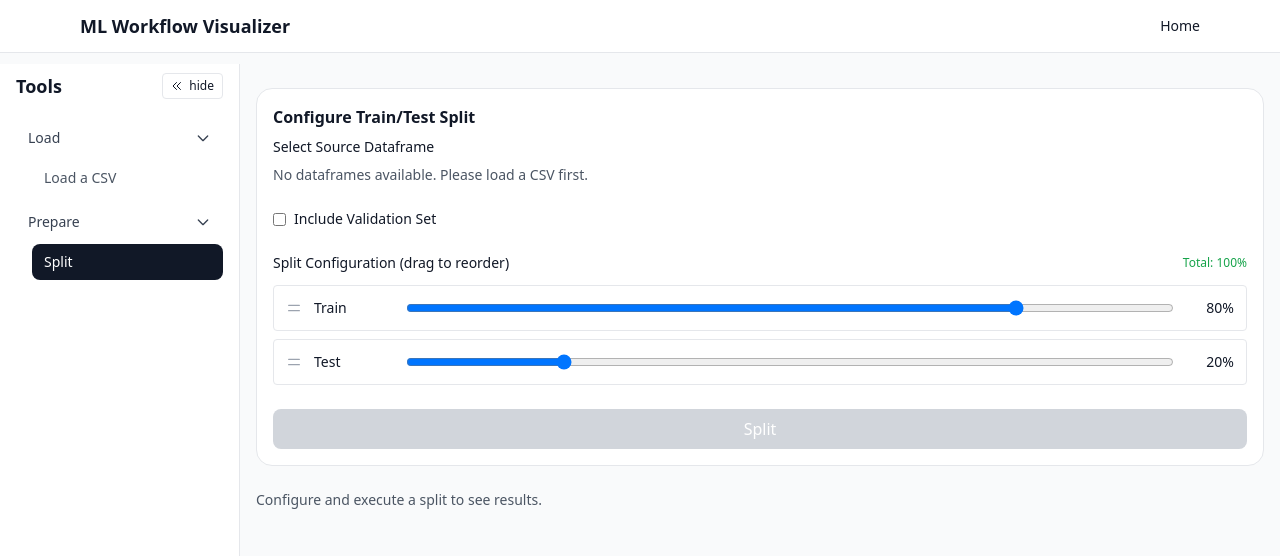
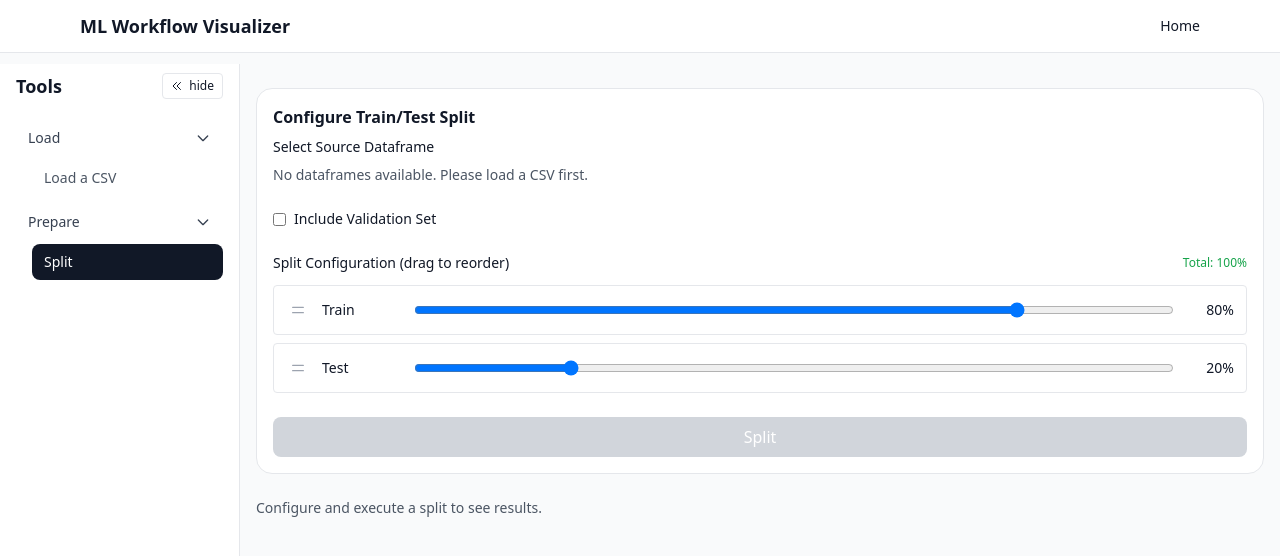
Before and after one commit to DrQuacks/ml-workflow-visualizer, a Next.js app: page /prepare/split in a window 1280 px wide. Shown: the top 556 px of the page. Built offline with nearby package versions, Linux system fonts and the light colour scheme.

Commit message:
react dnd for splits, fix some bugs with split amounts

```diff
--- a/app/prepare/split/page.tsx
+++ b/app/prepare/split/page.tsx
@@ -1,6 +1,8 @@
 'use client';
 
 import { useState } from 'react';
+import { DndProvider } from 'react-dnd';
+import { HTML5Backend } from 'react-dnd-html5-backend';
 import { useStore } from '@/core/state';
 import SplitConfig from '@/components/SplitConfig';
 import Inspector from '@/components/Inspector';
@@ -41,6 +43,7 @@ export default function SplitPage() {
   };
 
   return (
+    <DndProvider backend={HTML5Backend}>
       <div className="space-y-6">
         <section className="rounded-2xl border bg-white p-4">
           <h2 className="text-base font-semibold mb-2">Configure Train/Test Split</h2>
@@ -91,5 +94,6 @@ export default function SplitPage() {
         </p>
       )}
       </div>
+    </DndProvider>
   );
 }
--- a/components/SplitConfig.tsx
+++ b/components/SplitConfig.tsx
@@ -1,6 +1,8 @@
 'use client';
 
-import { useState, useEffect } from 'react';
+import { useState, useEffect, useRef } from 'react';
+import { useDrag, useDrop } from 'react-dnd';
+import type { Identifier } from 'dnd-core';
 import { useStore } from '@/core/state';
 
 interface SplitConfigProps {
@@ -14,6 +16,95 @@ interface SplitConfigProps {
   }) => void;
 }
 
+interface DraggableRowProps {
+  index: number;
+  splitName: string;
+  percent: number;
+  moveRow: (dragIndex: number, hoverIndex: number) => void;
+  onPercentChange: (splitName: string, value: number) => void;
+}
+
+const DRAG_TYPE = 'SPLIT_ROW';
+
+function DraggableRow({ index, splitName, percent, moveRow, onPercentChange }: DraggableRowProps) {
+  const ref = useRef<HTMLDivElement>(null);
+
+  const [{ handlerId }, drop] = useDrop<
+    { index: number },
+    void,
+    { handlerId: Identifier | null }
+  >({
+    accept: DRAG_TYPE,
+    collect(monitor) {
+      return {
+        handlerId: monitor.getHandlerId(),
+      };
+    },
+    hover(item, monitor) {
+      if (!ref.current) return;
+
+      const dragIndex = item.index;
+      const hoverIndex = index;
+
+      if (dragIndex === hoverIndex) return;
+
+      const hoverBoundingRect = ref.current?.getBoundingClientRect();
+      const hoverMiddleY = (hoverBoundingRect.bottom - hoverBoundingRect.top) / 2;
+      const clientOffset = monitor.getClientOffset();
+      const hoverClientY = clientOffset!.y - hoverBoundingRect.top;
+
+      if (dragIndex < hoverIndex && hoverClientY < hoverMiddleY) return;
+      if (dragIndex > hoverIndex && hoverClientY > hoverMiddleY) return;
+
+      moveRow(dragIndex, hoverIndex);
+      item.index = hoverIndex;
+    },
+  });
+
+  const [{ isDragging }, drag, preview] = useDrag({
+    type: DRAG_TYPE,
+    item: () => ({ index }),
+    collect: (monitor) => ({
+      isDragging: monitor.isDragging(),
+    }),
+  });
+
+  preview(drop(ref));
+
+  return (
+    <div
+      ref={ref}
+      data-handler-id={handlerId}
+      className={`flex items-center gap-3 p-3 border rounded bg-white hover:bg-gray-50 ${
+        isDragging ? 'opacity-40' : ''
+      }`}
+    >
+      {/* Drag Handle */}
+      <div ref={drag} className="cursor-ns-resize flex-shrink-0 p-1">
+        <svg className="w-4 h-4 text-gray-400" fill="none" stroke="currentColor" viewBox="0 0 24 24">
+          <path strokeLinecap="round" strokeLinejoin="round" strokeWidth={2} d="M4 8h16M4 16h16" />
+        </svg>
+      </div>
+
+      {/* Split Name */}
+      <span className="text-sm capitalize font-medium w-20 flex-shrink-0">{splitName}</span>
+
+      {/* Slider */}
+      <input
+        type="range"
+        min="0"
+        max="100"
+        value={percent}
+        onChange={(e) => onPercentChange(splitName, parseInt(e.target.value))}
+        className="flex-1"
+      />
+
+      {/* Percentage Display */}
+      <span className="text-sm font-medium w-12 text-right flex-shrink-0">{percent}%</span>
+    </div>
+  );
+}
+
 export default function SplitConfig({ onSplit }: SplitConfigProps) {
   const artifacts = useStore(s => s.artifacts);
   const [selectedArtifactId, setSelectedArtifactId] = useState('');
@@ -22,7 +113,6 @@ export default function SplitConfig({ onSplit }: SplitConfigProps) {
   const [validationPercent, setValidationPercent] = useState(0);
   const [testPercent, setTestPercent] = useState(20);
   const [splitOrder, setSplitOrder] = useState(['train', 'test']);
-  const [draggedIndex, setDraggedIndex] = useState<number | null>(null);
 
   // Get all table artifacts
   const tableArtifacts = Object.values(artifacts).filter(a => a.type === 'table');
@@ -50,57 +140,55 @@ export default function SplitConfig({ onSplit }: SplitConfigProps) {
 
   const handlePercentChange = (splitName: string, value: number) => {
     const newValue = Math.max(0, Math.min(100, value));
-    const currentOrder = includeValidation ? ['train', 'validation', 'test'] : ['train', 'test'];
-    const currentIndex = currentOrder.indexOf(splitName);
 
-    if (splitName === 'train') {
-      const oldTrain = trainPercent;
-      const diff = newValue - oldTrain;
-      setTrainPercent(newValue);
+    // Get current percentages
+    const percentages: Record<string, number> = {
+      train: trainPercent,
+      validation: validationPercent,
+      test: testPercent,
+    };
 
-      if (includeValidation) {
-        setValidationPercent(Math.max(0, validationPercent - diff));
-      } else {
-        setTestPercent(Math.max(0, testPercent - diff));
+    const oldValue = percentages[splitName];
+    const diff = newValue - oldValue;
+
+    // Update the changed split
+    percentages[splitName] = newValue;
+
+    // Now distribute the diff across other splits
+    if (diff !== 0) {
+      const currentIndex = splitOrder.indexOf(splitName);
+      let remaining = diff;
+
+      // Try to borrow/add to splits on the right first
+      for (let i = currentIndex + 1; i < splitOrder.length && remaining !== 0; i++) {
+        const targetSplit = splitOrder[i];
+        const available = percentages[targetSplit];
+        const take = Math.min(available, Math.abs(remaining)) * Math.sign(remaining);
+        percentages[targetSplit] -= take;
+        remaining -= take;
       }
-    } else if (splitName === 'validation') {
-      const oldVal = validationPercent;
-      const diff = newValue - oldVal;
-      setValidationPercent(newValue);
-      setTestPercent(Math.max(0, testPercent - diff));
-    } else if (splitName === 'test') {
-      const oldTest = testPercent;
-      const diff = newValue - oldTest;
-      setTestPercent(newValue);
 
-      if (includeValidation) {
-        setValidationPercent(Math.max(0, validationPercent - diff));
-      } else {
-        setTrainPercent(Math.max(0, trainPercent - diff));
+      // If still have remaining, try splits on the left
+      for (let i = currentIndex - 1; i >= 0 && remaining !== 0; i--) {
+        const targetSplit = splitOrder[i];
+        const available = percentages[targetSplit];
+        const take = Math.min(available, Math.abs(remaining)) * Math.sign(remaining);
+        percentages[targetSplit] -= take;
+        remaining -= take;
       }
     }
+
+    // Apply the new percentages
+    setTrainPercent(Math.max(0, percentages.train));
+    setValidationPercent(Math.max(0, percentages.validation));
+    setTestPercent(Math.max(0, percentages.test));
   };
 
-  const handleDragStart = (index: number) => {
-    setDraggedIndex(index);
-  };
-
-  const handleDragOver = (e: React.DragEvent) => {
-    e.preventDefault();
-  };
-
-  const handleDrop = (dropIndex: number) => {
-    if (draggedIndex === null) return;
-
+  const moveRow = (dragIndex: number, hoverIndex: number) => {
     const newOrder = [...splitOrder];
-    const [removed] = newOrder.splice(draggedIndex, 1);
-    newOrder.splice(dropIndex, 0, removed);
+    const [removed] = newOrder.splice(dragIndex, 1);
+    newOrder.splice(hoverIndex, 0, removed);
     setSplitOrder(newOrder);
-    setDraggedIndex(null);
-  };
-
-  const handleDragEnd = () => {
-    setDraggedIndex(null);
   };
 
   const handleSplit = () => {
@@ -174,47 +262,14 @@ export default function SplitConfig({ onSplit }: SplitConfigProps) {
               : testPercent;
 
             return (
-              <div
+              <DraggableRow
                 key={splitName}
-                draggable={draggedIndex === index}
-                onDragStart={() => handleDragStart(index)}
-                onDragEnd={handleDragEnd}
-                onDragOver={handleDragOver}
-                onDrop={() => handleDrop(index)}
-                className="flex items-center gap-3 p-3 border rounded bg-white hover:bg-gray-50"
-              >
-                {/* Drag Handle */}
-                <div
-                  onMouseDown={() => setDraggedIndex(index)}
-                  onMouseUp={() => {}}
-                  className="cursor-ns-resize flex-shrink-0"
-                >
-                  <svg
-                    className="w-4 h-4 text-gray-400"
-                    fill="none"
-                    stroke="currentColor"
-                    viewBox="0 0 24 24"
-                  >
-                    <path strokeLinecap="round" strokeLinejoin="round" strokeWidth={2} d="M4 8h16M4 16h16" />
-                  </svg>
-                </div>
-
-                {/* Split Name */}
-                <span className="text-sm capitalize font-medium w-20 flex-shrink-0">{splitName}</span>
-
-                {/* Slider */}
-                <input
-                  type="range"
-                  min="0"
-                  max="100"
-                  value={percent}
-                  onChange={(e) => handlePercentChange(splitName, parseInt(e.target.value))}
-                  className="flex-1"
-                />
-
-                {/* Percentage Display */}
-                <span className="text-sm font-medium w-12 text-right flex-shrink-0">{percent}%</span>
-              </div>
+                index={index}
+                splitName={splitName}
+                percent={percent}
+                moveRow={moveRow}
+                onPercentChange={handlePercentChange}
+              />
             );
           })}
         </div>
```
Also changed, not shown: package.json (+8 -6 lines), 1 other file (tests, documents, lock files or other folders). Lines whose indentation alone changed are shown as unchanged.
